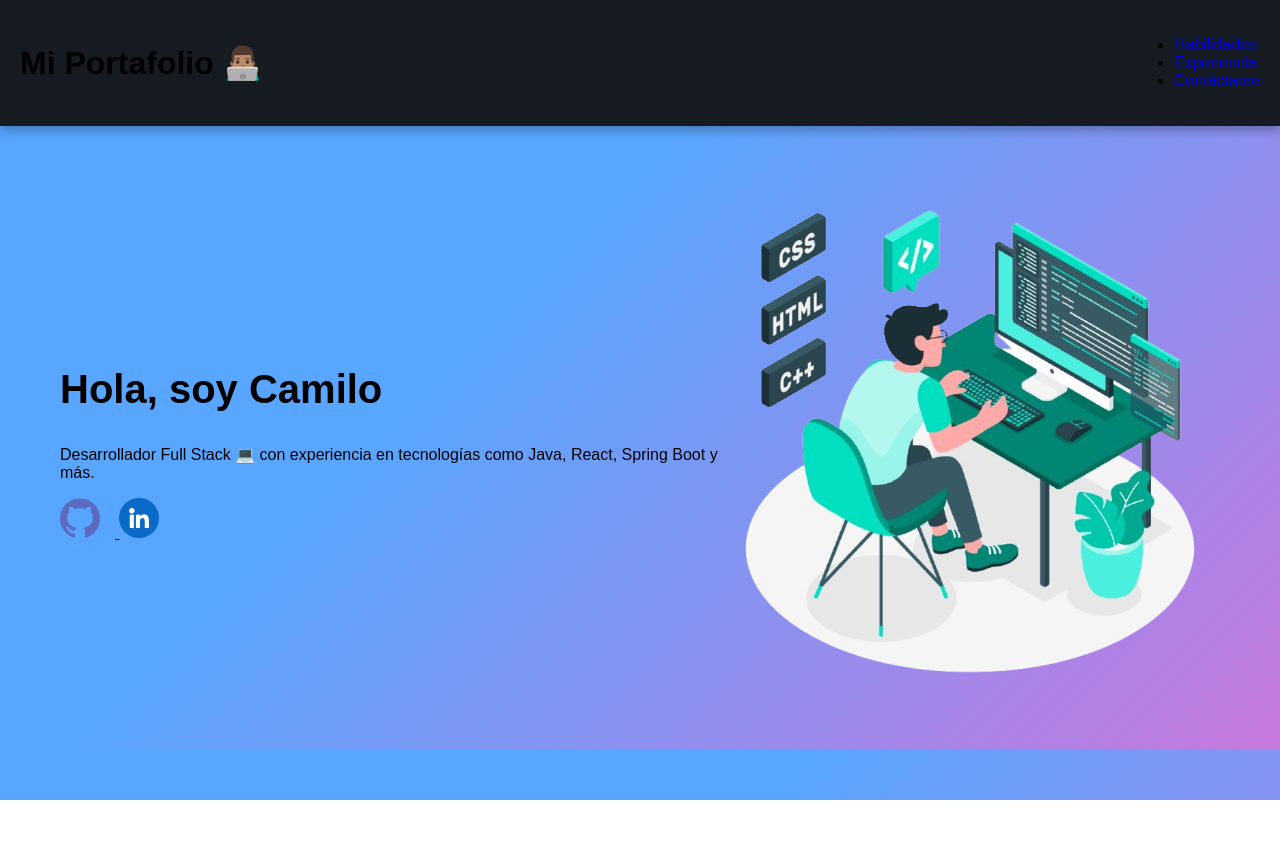
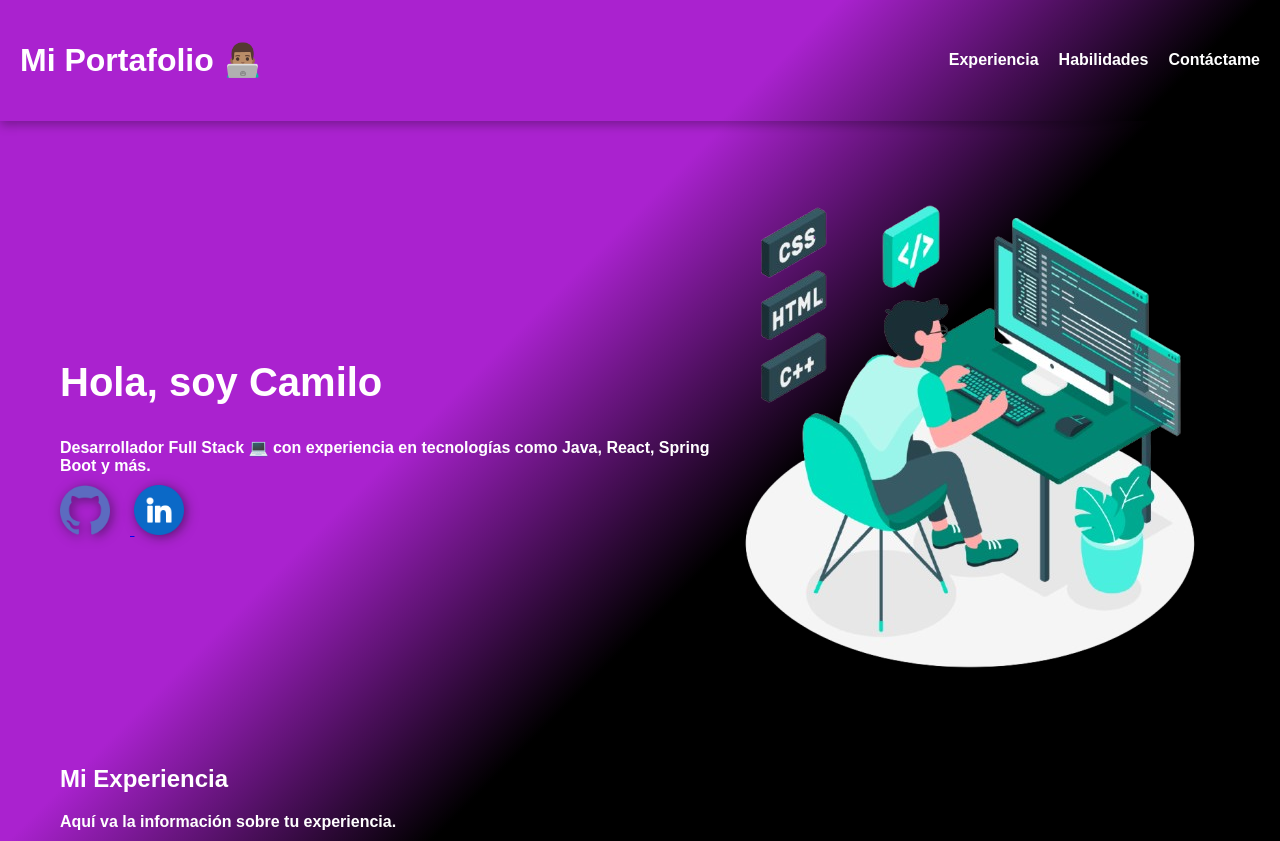
Before and after one commit to Camiloandres477/Perfil-Profesional, a plain HTML site: page index.html in a window 1280 px wide. Before the commit the page ends 800 px from the top, so only its background shows below. Drawn offline with Linux system fonts and the light colour scheme.

Commit message:
Cambios de estilos y animaciones

```diff
--- a/css/styles.css
+++ b/css/styles.css
@@ -1,10 +1,21 @@
 /* Estilos generales */
 body {
     font-family: 'Poppins', sans-serif;
-    background: linear-gradient(135deg, #58a6ff 40%, #c778dd 100%);
+    background: linear-gradient(135deg, #aa22cf 40%, #000000 60%);
     color:rgb(0, 0, 0);
     margin: 0;
     padding: 0;
+}
+h1{
+    text-decoration: none;
+    color: white; /* Cambia el color del texto */
+    font-weight: bold;
+}
+
+p{
+    color: white;
+    font-weight: bold;
+    margin-bottom: 10px;
 }
 
 /* Encabezado */
@@ -13,8 +24,15 @@ header {
     justify-content: space-between;
     align-items: center;
     padding: 20px;
-    background-color: #161b22;
+    background: linear-gradient(135deg, #aa22cf 60%, #000000 90%);
     box-shadow: 0px 4px 10px rgba(0, 0, 0, 0.3);
+}
+
+#experiencia{
+    text-decoration: none;
+    color: white; /* Cambia el color del texto */
+    font-weight: bold;
+    padding-left: 60px;
 }
 
 /* Hero Section */
@@ -28,30 +46,19 @@ header {
 
 .info h2 {
     font-size: 40px;
-    background: rgb(0, 0, 0);
+    background: rgb(255, 254, 254);
     -webkit-background-clip: text;
     -webkit-text-fill-color: transparent;
 }
 
 /* Redes sociales */
 .social-icons img {
-    width: 40px;
-    filter: drop-shadow(2px 2px 6px rgba(88, 166, 255, 0.5));
-    margin-right: 15px;
+    width: 50px;
+    filter: drop-shadow(2px 2px 6px rgba(7, 7, 7, 0.5));
+    margin-right: 20px;
 }
 
-/* Botones estilo Neon */
-button {
-    background-color: #ffcc00;
-    color: #121212;
-    padding: 12px 20px;
-    border: none;
-    border-radius: 8px;
-    font-size: 18px;
-    font-weight: bold;
-    cursor: pointer;
-    transition: 0.3s;
-}
+
 
 button:hover {
     background-color: #c778dd;
@@ -73,3 +80,24 @@ button:hover {
 .hero {
     animation: fadeIn 1s ease-out;
 }
+
+#experiencia{
+    animation: fadeIn 1s ease-out;
+}
+
+nav ul {
+    list-style: none; /* Quitar los puntos */
+    padding: 0;
+    display: flex;
+    gap: 20px; /* Espacio entre elementos */
+}
+
+nav ul li {
+    display: inline; /* Hace que los elementos se alineen en línea */
+}
+
+nav a {
+    text-decoration: none;
+    color: white; /* Cambia el color del texto */
+    font-weight: bold;
+}
--- a/index.html
+++ b/index.html
@@ -12,8 +12,8 @@
         <h1>Mi Portafolio 👨🏽‍💻</h1>
         <nav>
             <ul>
+                <li><a href="#experiencia">Experiencia</a></li>
                 <li><a href="#habilidades">Habilidades</a></li>
-                <li><a href="#experiencia">Experiencia</a></li>
                 <li><a href="#contacto">Contáctame</a></li>
             </ul>
         </nav>
@@ -36,5 +36,10 @@
             <img src="img/ilustracion.png" alt="Desarrollador trabajando">
         </div>
     </section>
+
+    <section id="experiencia">
+        <h2>Mi Experiencia</h2>
+        <p>Aquí va la información sobre tu experiencia.</p>
+    </section>
 </body>
 </html>
```
